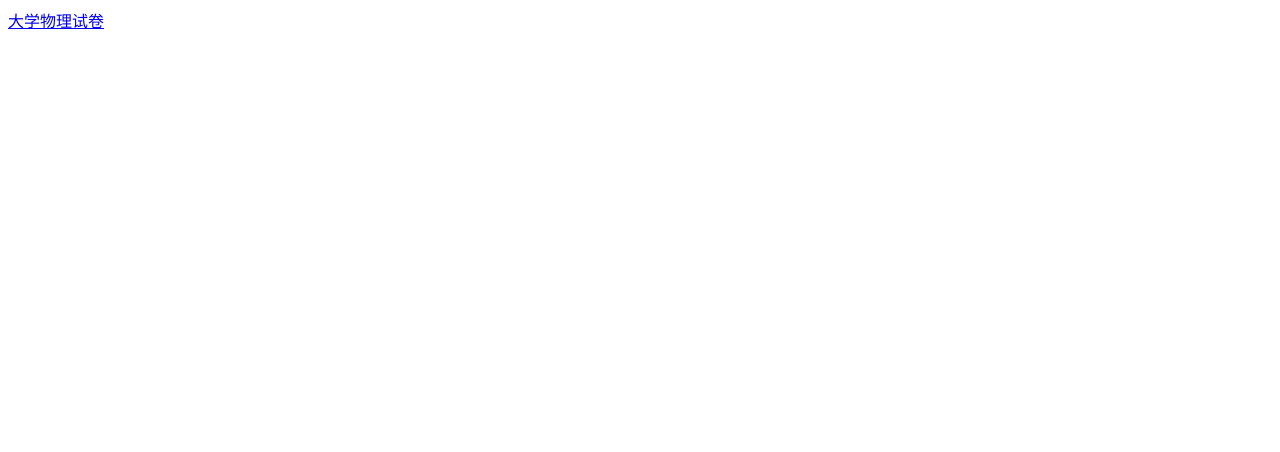
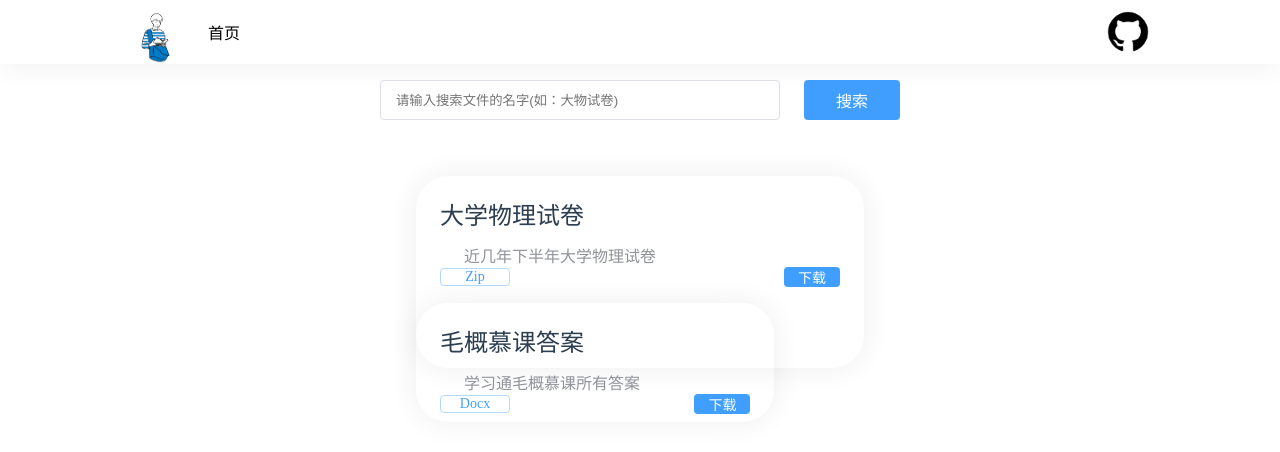
Before and after one commit to cyy942465/fileSystem, a plain HTML site: page index.html in a window 1280 px wide. Drawn offline with Linux system fonts and the light colour scheme.

Commit message:
layout init

```diff
--- /dev/null
+++ b/index.css
@@ -0,0 +1,160 @@
+body, div, dl, dt, dd, ul, ol, li, h1, h2, h3, h4, h5, h6, pre, code, form, fieldset, legend, input, textarea, p, blockquote, th, td, hr, button, article, aside, details, figcaption, figure, footer, header, hgroup, menu, nav, section{
+  padding: 0;
+  margin: 0;
+  box-sizing: border-box;
+}
+
+header{
+  width: 100%;
+  height: 4em;
+  background-color: white;
+  box-shadow: 0 0 30px rgb(0 0 0 / 7%);
+  display: flex;
+  justify-content: space-between;
+  align-items: center;
+  padding: 0 8em;
+}
+
+.navigator {
+  display: flex;
+  align-items: center;
+}
+
+.navigator_content {
+  margin-left: 2em;
+  cursor: pointer;
+}
+
+.navigator_content:hover {
+  color: #2196F3;
+}
+
+header .img_container {
+  width: 3em;
+  height: 3em;
+}
+
+.img_container img {
+  width: 3em;
+  height: 3em;
+}
+
+section {
+  display: flex;
+  justify-content: center;
+  padding: 0 20em;
+  margin-top: 1em;
+  flex-direction: column;
+}
+
+.controller {
+  width: 100%;
+  display: flex;
+  justify-content: center;
+}
+
+.input {
+  display: flex;
+}
+
+.input input {
+  height: 3em;
+  width: 30em;
+  border-radius: 4px;
+  border: 1px solid #dcdfe6;
+  outline: 0;
+  padding: 0 15px;
+  color: #606266;
+}
+
+.input input:focus {
+  border: 1px solid #2196F3;
+}
+
+.input .input_button {
+  margin-left: 1.5em;
+  width: 6em;
+  height: 2.5em;
+  display: flex;
+  align-items: center;
+  justify-content: center;
+  background-color: #409eff;
+  border-radius: 4px;
+  color: #fff;
+  cursor: pointer;
+}
+
+.input .input_button:hover {
+  opacity: 0.8;
+}
+
+.content {
+  width: 100%;
+  padding: 2.5em;
+  display: flex;
+  justify-content: center;
+  align-items: center;
+  flex-direction: column;
+}
+
+.content .content_box {
+  width: 80%;
+  height: 12em;
+  border-radius: 2em;
+  box-shadow: 0 0 30px rgb(0 0 0 / 7%);
+  padding: .5em 0;
+  margin-top: 1em;
+  display: flex;
+  flex-direction: column;
+}
+
+.content_title {
+  width: 100%;
+  height: 3em;
+  flex: 1;
+  padding: .5em 1em;
+  font-size: 24px;
+  font-family: Avenir, Helvetica, Arial, sans-serif;
+  color: #2c3e50;
+}
+
+.content_description {
+  flex: 3;
+  margin-left: 3em;
+  font-size: 16px;
+  color: #909399;
+}
+
+.content_footer {
+  flex: 1.5;
+  padding: 0 1.5em;
+  display: flex;
+  justify-content: space-between;
+  align-items: center;
+}
+
+.content_footer .tags {
+  border: 1px #b3d8ff solid;
+  border-radius: 4px;
+  width: 5em;
+  color: #409eff;
+  font-size: 14px;
+  display: flex;
+  justify-content: center;
+  align-items: center;
+}
+
+.content_footer .download {
+  background-color: #409eff;
+  display: flex;
+  justify-content: center;
+  text-decoration: none;
+  width: 4em;
+  color: #fff;
+  font-size: 14px;
+  border-radius: 4px;
+}
+
+.content_footer .download:hover {
+  opacity: 0.8;
+}
--- a/index.html
+++ b/index.html
@@ -8,9 +8,48 @@
   <meta charset="UTF-8">
   <meta http-equiv="X-UA-Compatible" content="IE=edge">
   <meta name="viewport" content="width=device-width, initial-scale=1.0">
-  <title>Document</title>
+  <title>FilesForGimdong</title>
+  <link rel="stylesheet" href="./index.css">
 </head>
 <body>
-  <a href="./src/近几年下半年大学物理试卷.zip">大学物理试卷</a>
+  <header>
+    <div class="navigator">
+      <div class="img_container">
+        <img src="./src/images/cyy.jpg" alt="" style="width: 3.5em; height: 3.5em;">
+      </div>
+      <div class="navigator_content">首页</div>
+    </div>
+    <div class="img_container">
+      <a href="https://github.com/cyy942465/fileSystem"><img src="./src/images/github.png"></a>
+    </div>
+  </header>
+  <section>
+    <div class="controller">
+      <div class="input">
+        <input type="text" placeholder="请输入搜索文件的名字(如：大物试卷)">
+        <div class="input_button">
+           搜索
+        </div>
+      </div>
+    </div>
+    <div class="content">
+      <div class="content_box">
+        <div class="content_title">大学物理试卷</div>
+        <div class="content_description">近几年下半年大学物理试卷</div>
+        <div class="content_footer">
+          <div class="tags">Zip</div>
+          <div class="download">下载<a href="./src/files/public/近几年下半年大学物理试卷.zip"></a></div>
+      </div>
+      <div class="content_box">
+        <div class="content_title">毛概慕课答案</div>
+        <div class="content_description">学习通毛概慕课所有答案</div>
+        <div class="content_footer">
+          <div class="tags">Docx</div>
+          <a class="download" href="./src/files/public/近几年下半年大学物理试卷.zip">下载</a>
+        </div>
+      </div>
+    </div>
+  </section>
+  <script src="./index.js" defer></script>
 </body>
 </html>
```
Also changed, not shown: index.js (added), src/images/cyy.jpg (added), src/images/github.png (added), 2 other files.
